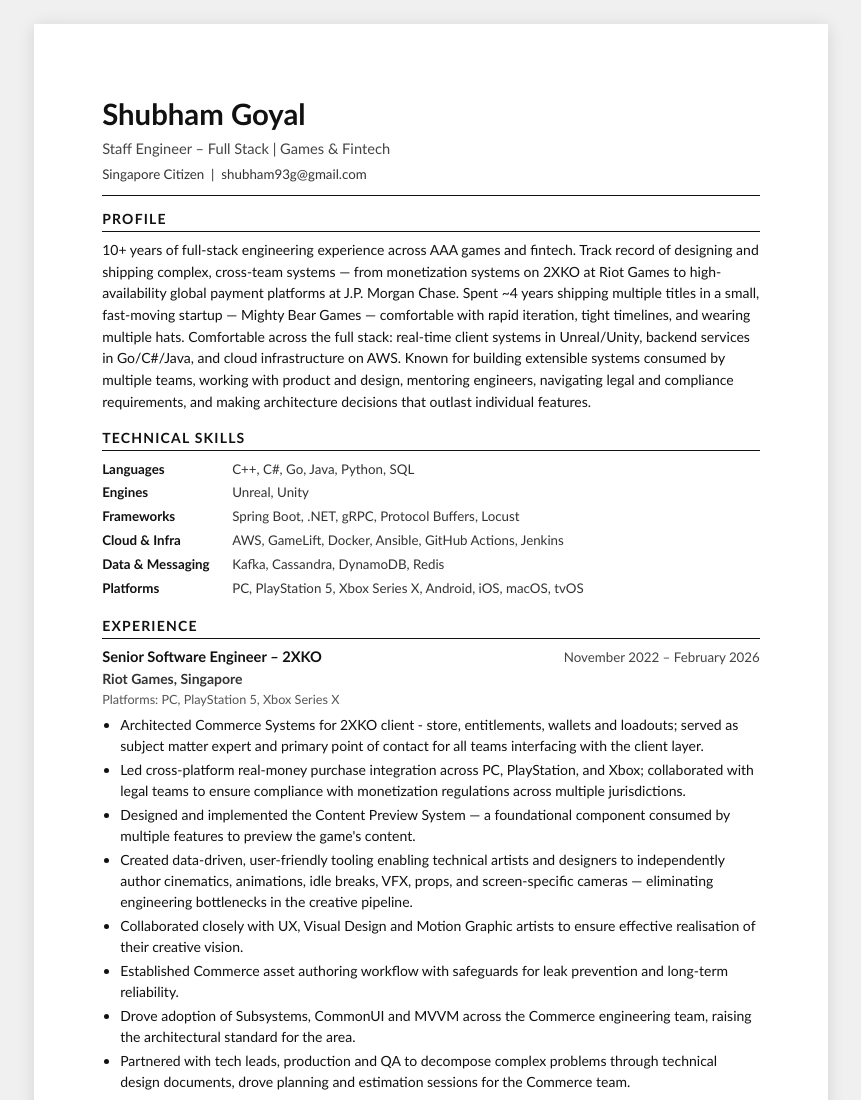
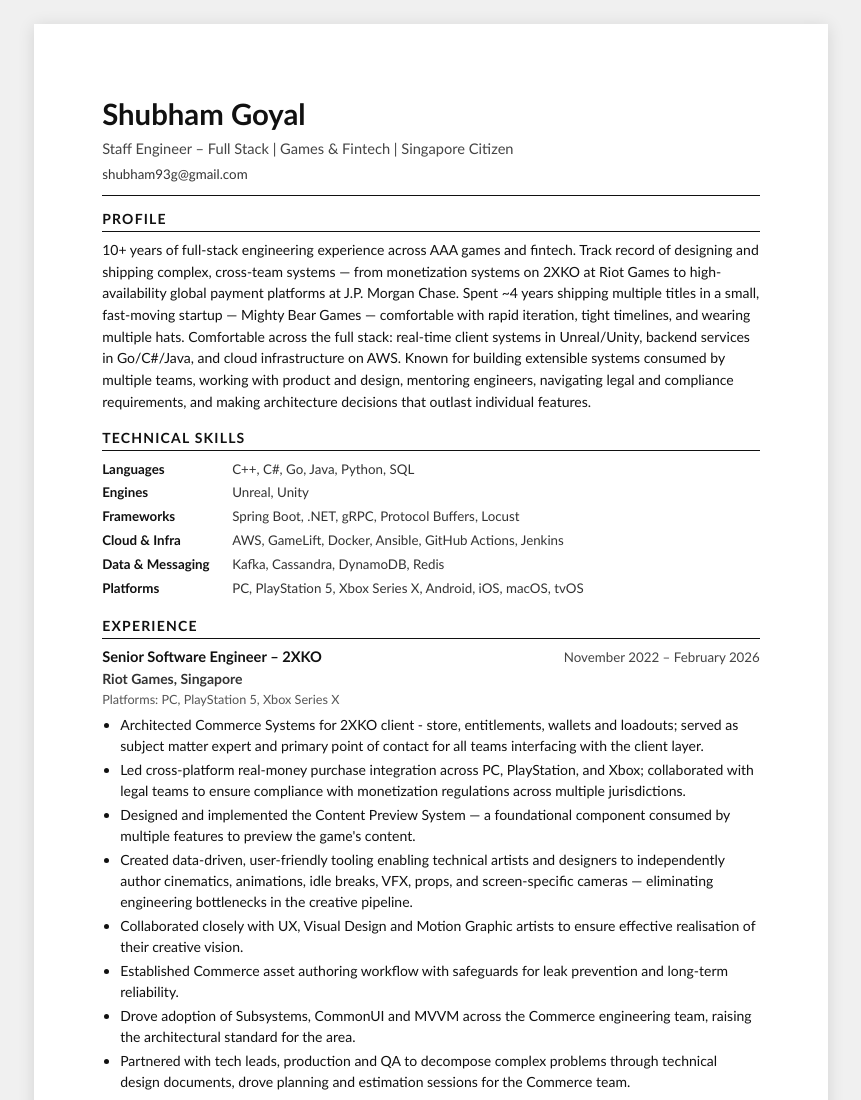
Before and after one commit to shubham93g/resume, a plain HTML site: page index.html in a window 1280 px wide. Shown: the top 1100 px of the page, without its empty margins (209-1070 px from the left). Drawn offline with Linux system fonts and the light colour scheme.

Commit message:
Reorder title details

```diff
--- a/index.html
+++ b/index.html
@@ -40,8 +40,8 @@
 <body>
 <div class="page">
   <div class="header-name">Shubham Goyal</div>
-  <div class="header-title">Staff Engineer – Full Stack | Games &amp; Fintech</div>
-  <div class="header-contact">Singapore Citizen &nbsp;|&nbsp; <a href="mailto:shubham93g@gmail.com">shubham93g@gmail.com</a></div>
+  <div class="header-title">Staff Engineer – Full Stack | Games &amp; Fintech | Singapore Citizen</div>
+  <div class="header-contact"><a href="mailto:shubham93g@gmail.com">shubham93g@gmail.com</a></div>
   <hr>
   <div class="section">
     <div class="section-heading">Profile</div>
```
